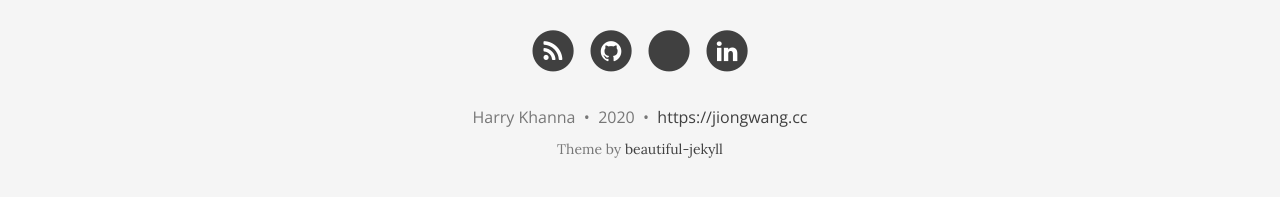
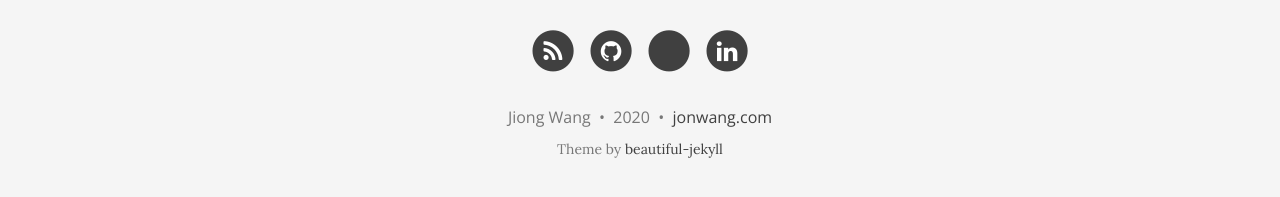
Before and after one commit to jonwangio/jonwangio.github.io, a Jekyll site: the page built from index.html, in a window 1280 px wide. Shown: the part 499-696 px from the top of the page. Built offline with Jekyll 4.4.1, drawn with Linux system fonts in a browser that asks for light colours; nearby versions of some CDN libraries; the list of posts is cut into pages by our own code.

Commit message:
Update _config.yml

```diff
--- a/_config.yml
+++ b/_config.yml
@@ -4,8 +4,8 @@
 # baseurl is the website's URL without the hostname
 
 # If you are building a simple GitHub user page (http://username.github.io) then use these settings:
-url: "https://jiongwang.cc"
-baseurl: ""
+#url: "https://jiongwang.cc"
+#baseurl: ""
 
 # If you are building a GitHub project page then use these settings:
 #url: "http://username.github.io/projectname"
@@ -61,7 +61,7 @@ footer-link-col: "#404040"
 # Change all these values or delete the ones you don't want.
 # Important: you must keep the "name" parameter, everything else you can remove
 author:
-  name: Harry Khanna
+  name: Jiong Wang
 
 # Select your active Social Network Links.
 # Uncomment the links you want to show in the footer and add your information to each link.
@@ -92,7 +92,7 @@ share-links-active:
 
 # How to display the link to the website in the footer
 # Remove this if you don't want a link in the footer
-url-pretty: "https://jiongwang.cc"  # eg. "deanattali.com/beautiful-jekyll"
+url-pretty: "jonwang.com"  # eg. "deanattali.com/beautiful-jekyll"
 
 # --- Web Statistics Section --- #
 
@@ -127,7 +127,7 @@ url-pretty: "https://jiongwang.cc"  # eg. "deanattali.com/beautiful-jekyll"
 # Staticman support
 staticman:
   repository : # GitHub username/repository eg. "daattali/beautiful-jekyll"
-  branch     : # eg. "master" If you're not using `master` branch, then you also need to update the `branch` parameter in `staticman.yml`
+  branch     : master # If you're not using `master` branch, then you also need to update the `branch` parameter in `staticman.yml`
   endpoint   : # URL of your own deployment (with trailing slash) (will fallback to a public GitLab instance)
   reCaptcha:
     # reCaptcha for Staticman (OPTIONAL)
```
